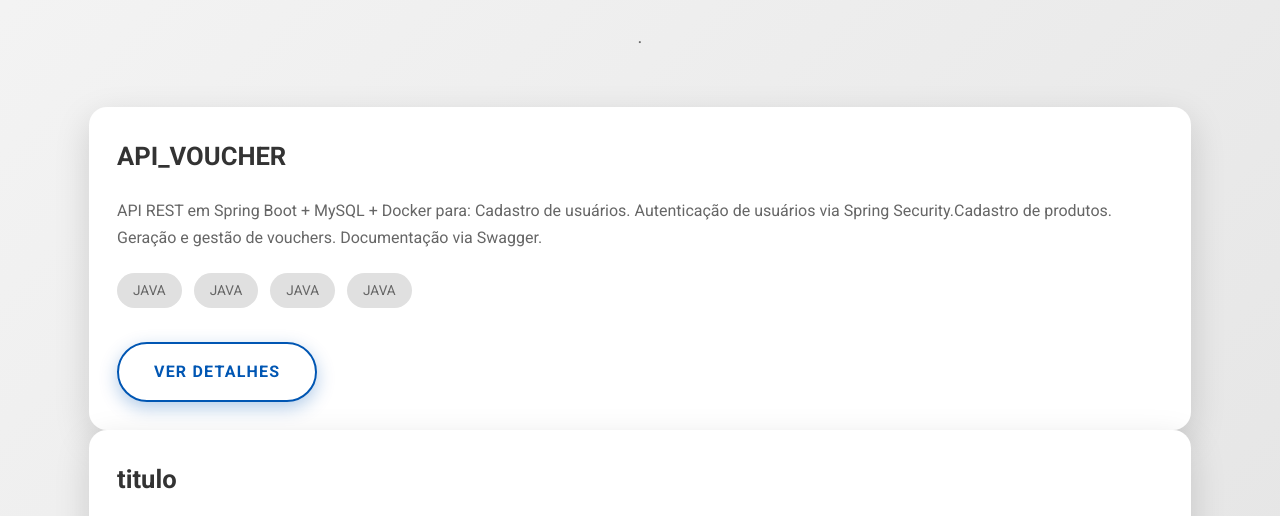
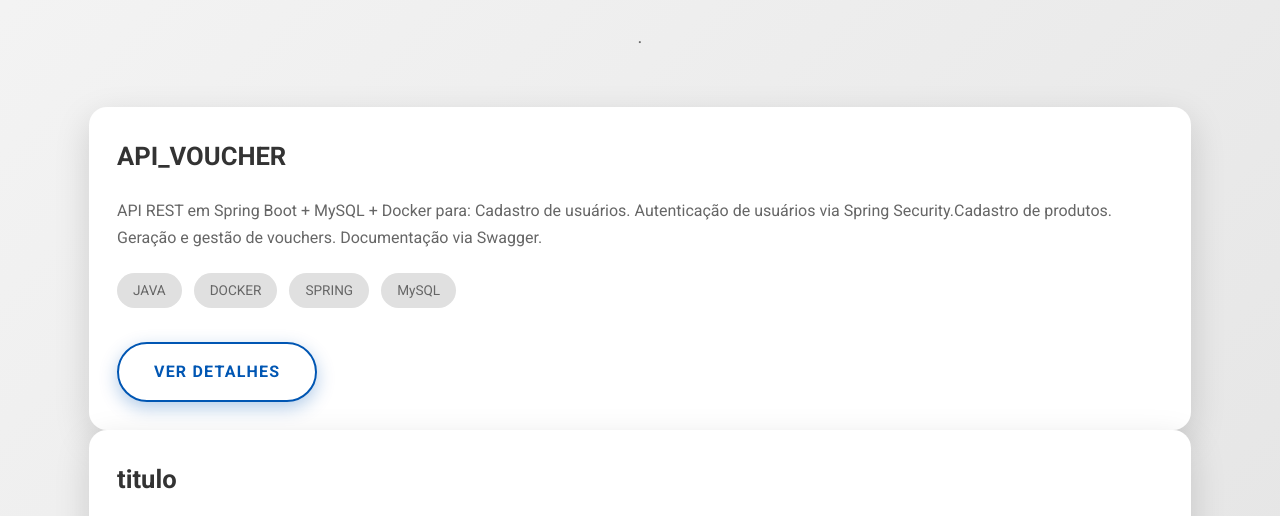
Before and after one commit to LORRAN-DEV/Gabriel-Lorran-Port, a plain HTML site: page projetos.html in a window 1280 px wide. Shown: the part 270-786 px from the top of the page. Drawn offline with nearby package versions, Linux system fonts and the light colour scheme.

Commit message:
Update projetos.html
ADD TAG TO TEC

```diff
--- a/projetos.html
+++ b/projetos.html
@@ -74,10 +74,10 @@
                                     Documentação via Swagger.
                                                     </p>
                                 <div class="project-tags">
-                                    <span class="project-tag" data-key="projeto_tag_1">JAVA</span>
-                                     <span class="project-tag" data-key="projeto_tag_1">DOCKER</span>
-                                     <span class="project-tag" data-key="projeto_tag_1">SPRING</span>
-                                     <span class="project-tag" data-key="projeto_tag_1">MySQL</span>
+                                    <span class="project-tag" data-key="projeto_tag_1.1">JAVA</span>
+                                     <span class="project-tag" data-key="projeto_tag_1.2">DOCKER</span>
+                                     <span class="project-tag" data-key="projeto_tag_1.3">SPRING</span>
+                                     <span class="project-tag" data-key="projeto_tag_1.4">MySQL</span>
 
 
 
```
